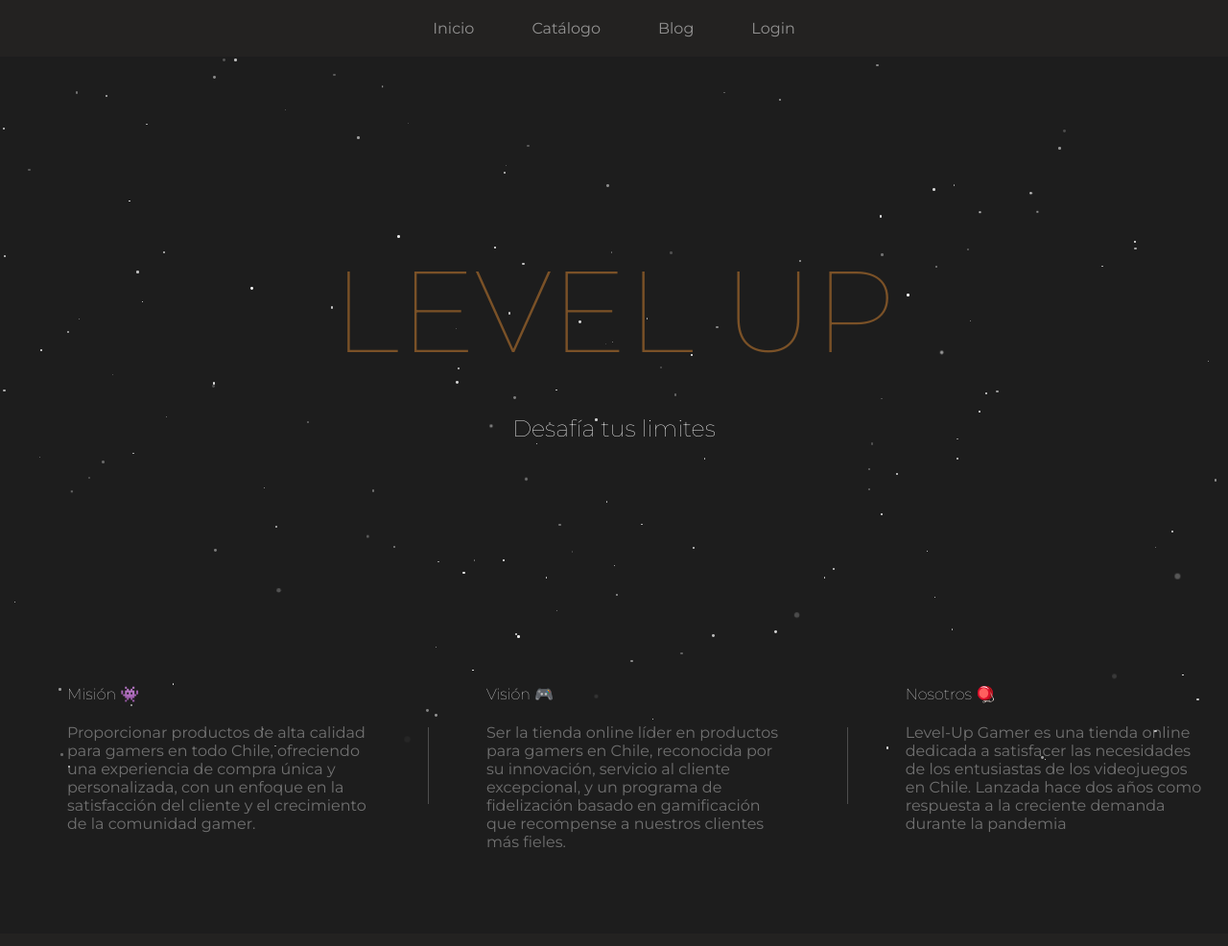
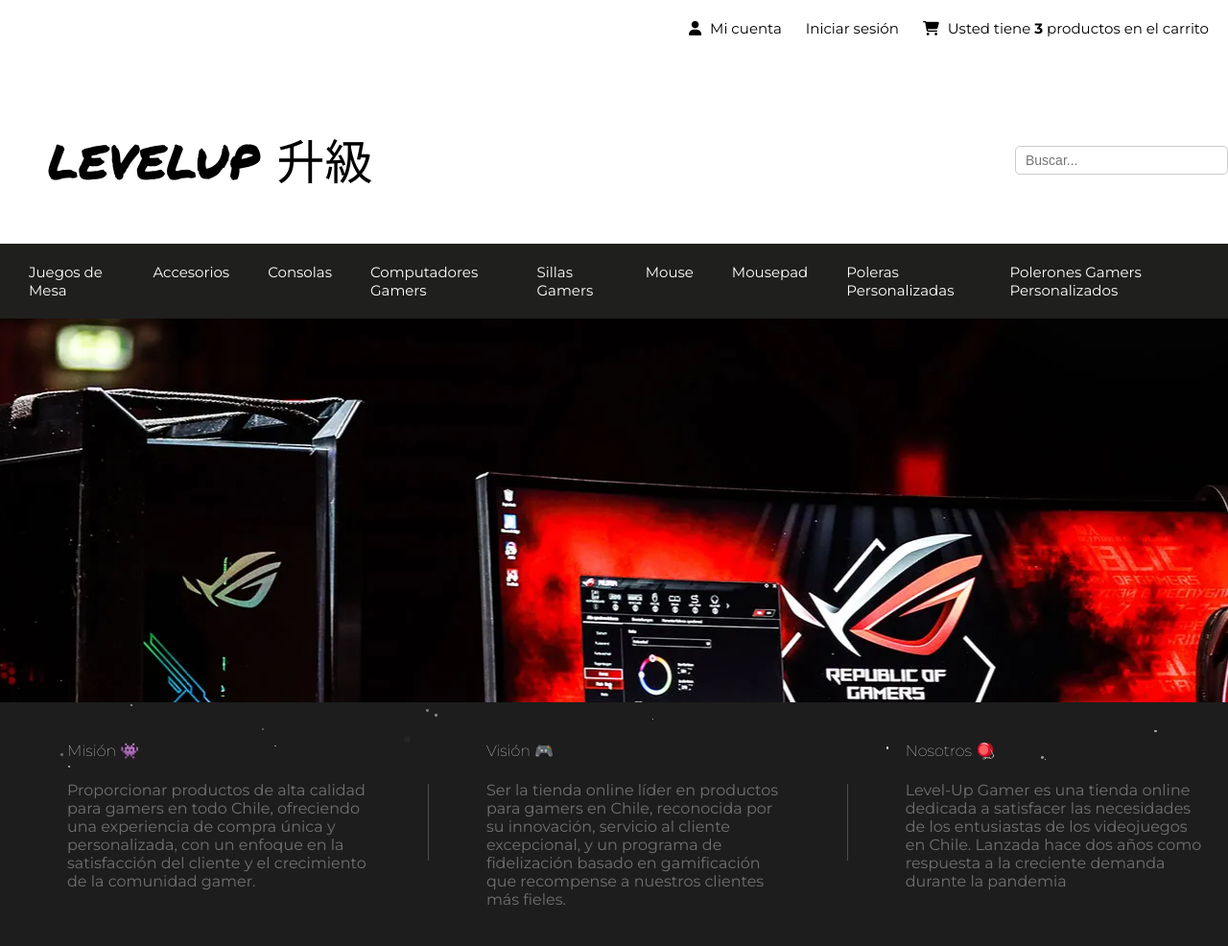
Before and after one commit to vichinho/LevelUP, a plain HTML site: page index.html in a window 1280 px wide. Shown: the top 986 px of the page at 96% size. Drawn offline with Linux system fonts and the light colour scheme; a web font is replaced by a local one.

Commit message:
cambios index

```diff
--- a/index.html
+++ b/index.html
@@ -5,15 +5,30 @@
     <meta name="viewport" content="width=device-width, initial-scale=1.0">
     <title>LEVEL UP</title>
     <link rel="stylesheet" href="static/styles.css">
+    <link rel="stylesheet" href="https://cdnjs.cloudflare.com/ajax/libs/font-awesome/6.5.0/css/all.min.css">
 
 </head>
 <body>
+    <div class="header-container">
+
+  <!-- Parte superior -->
+  <div class="barra-principal">
+    <a href="#"><i class="fas fa-user"></i> Mi cuenta</a>
+    <a href="#">Iniciar sesión</a>
+    <a href="#"><i class="fas fa-shopping-cart"></i> Usted tiene <strong>3</strong> productos en el carrito</a>
+  </div>
+
+  <!-- Parte inferior con nombre + buscador -->
+  <div class="nombre-buscador">
+    <div class="nombre">LEVELUP 升級</div>
+    <div class="buscador">
+      <input type="text" placeholder="Buscar...">
+    </div>
+  </div>
+
+</div>
     <nav>
       <ul>
-        <li><a class="nava" href="index.html">Inicio</a></li>
-        <li class="dropdown">
-          <a class="nava" href="catalogo.html">Catálogo</a>
-          <ul class="dropdown-content">
             <li><a href="#">Juegos de Mesa</a></li>
             <li><a href="#">Accesorios</a></li>
             <li><a href="#">Consolas</a></li>
@@ -25,16 +40,23 @@
             <li><a href="#">Polerones Gamers Personalizados</a></li>
           </ul>
         </li>
-        <li><a class="nava" href="blog.html">Blog</a></li>
-        <li><a class="nava" href="login.html">Login</a></li>
       </ul>
     </nav>
     <div id="star-background"></div>
     <div id="paw-animation"></div>
     <header>
-        <h1>LEVEL UP</h1>
-        <h2>Desafía tus limites </h2>
-    </header>
+  <div class="carrusel">
+    <div class="slides">
+      <img src="img/header.webp" alt="Imagen 1">
+      <img src="img/header2.png" alt="Imagen 2">
+      <img src="img/header3.jpg" alt="Imagen 3">
+    </div>
+
+    <!-- Botones de navegación -->
+    <button class="prev">&#10094;</button>
+    <button class="next">&#10095;</button>
+  </div>
+</header>
     <section id="informacion" class="informacion-mision-vision">
         <div class="mision">
             <h4>Misión 👾</h4>
--- a/static/script.js
+++ b/static/script.js
@@ -46,3 +46,29 @@
 }
 
 setInterval(createPawCircle, 200);
+
+let slideIndex = 0;
+  const slides = document.querySelector('.slides');
+  const totalSlides = slides.children.length;
+
+  function showSlide(index) {
+    if (index >= totalSlides) slideIndex = 0;
+    if (index < 0) slideIndex = totalSlides - 1;
+    slides.style.transform = `translateX(-${slideIndex * 100}%)`;
+  }
+
+  document.querySelector('.next').addEventListener('click', () => {
+    slideIndex++;
+    showSlide(slideIndex);
+  });
+
+  document.querySelector('.prev').addEventListener('click', () => {
+    slideIndex--;
+    showSlide(slideIndex);
+  });
+
+  // Auto-slide cada 5 segundos
+  setInterval(() => {
+    slideIndex++;
+    showSlide(slideIndex);
+  }, 5000);
--- a/static/styles.css
+++ b/static/styles.css
@@ -1,5 +1,5 @@
 @import url("https://fonts.googleapis.com/css2?family=Montserrat:ital,wght@0,100..900;1,100..900&display=swap");
-
+@import url('https://fonts.googleapis.com/css2?family=Asimovian&family=Permanent+Marker&display=swap');
 /*
 Fondo: #1D1D1D
 Titulos: #B88A4C
@@ -13,45 +13,147 @@
 }
 
 nav {
-  background-color: #232221;
+  background-color: #1f1f1e;
   display: flex;
   justify-content: center;
   font-family: "Montserrat", sans-serif;
   font-size: 100%;
+  padding: 10px;
+
+  position: sticky;
+  top: 0;
+  z-index: 1000;
 }
 
-ul {
-  list-style: none;
-  display: flex;
-  padding: 10px;
-  margin: 0; /* Para eliminar márgenes que puedan afectar */
+
+nav ul li a {
+  color: #ffffff; /* Usa el color del elemento padre (normalmente negro o definido por ti) */
+  text-decoration: none; /* Elimina el subrayado */
+  font-size: 15px;
 }
 
-li {
-  padding: 10px;
+nav ul li a:hover{
+  color: #000;
+  background-color: #fff;
 }
 
+.header-container {
+    margin: 0 auto;
+    box-sizing: border-box;
+    background-color: #ffffff;
+    color: #000;
+  }
+
+  /* Sección superior con cuenta y carrito */
+  .barra-principal {
+    display: flex;
+    justify-content: flex-end;
+    align-items: center;
+    gap: 25px;
+    font-size: 15px;
+    padding: 20px;
+    color: #000;
+  }
+
+  .barra-principal a {
+    text-decoration: none;
+    color: #000;
+  }
+
+  .barra-principal a:hover {
+    color: #007bff;
+  }
+
+  .barra-principal i {
+    margin-right: 5px;
+    color: #000;
+  }
+
+  /* Sección inferior con nombre y buscador */
+  .nombre-buscador {
+    display: flex;
+    justify-content: space-between;
+    align-items: center;
+    margin-top: 20px;
+    color: #000;
+  }
+
+  .nombre-buscador .nombre {
+    font-size: 50px;
+    font-weight: bold;
+    color: #000000;
+    font-family: "Permanent Marker", cursive;
+  font-weight: 400;
+  font-style: normal;
+  }
+
+  .buscador input[type="text"] {
+    width: 200px;
+    padding: 6px 10px;
+    font-size: 14px;
+    border: 1px solid #ccc;
+    border-radius: 5px;
+    outline: none;
+  }
 .nava {
   text-decoration: none; /* Quitar subrayado */
   color: inherit;
   color: #ffffff81; /* Para que el color sea el del contenedor, opcional */
 }
 header {
-  padding: 15%; /* Cambié de 20% a 20px para no exagerar el padding */
+  position: relative;
+  width: 100%;
+  max-height: 400px;
+  overflow: hidden;
+}
+
+.carrusel {
+  position: relative;
+  width: 100%;
+  height: 100%;
+}
+
+.slides {
   display: flex;
-  flex-direction: column; /* Apilar verticalmente */
-  align-items: center; /* Centrar horizontalmente */
+  width: 300%;
+  height: 100%;
+  transition: transform 0.5s ease-in-out;
 }
-header h2 {
-  color: #fff;
-  font-weight: lighter;
+
+.slides img {
+  width: 100%;
+  height: auto;
+  object-fit: cover;
 }
-h1 {
-  color: #cd803287;
-  font-family: "Montserrat", sans-serif;
-  margin: 0 0 15px 0;
-  font-size: 15vh; /* Margen inferior para separar del botón */
-  font-weight: lighter;
+
+button.prev,
+button.next {
+  position: absolute;
+  top: 50%;
+  transform: translateY(-50%);
+  background-color: rgba(0, 0, 0, 0.5);
+  color: white;
+  border: none;
+  font-size: 30px;
+  padding: 10px;
+  cursor: pointer;
+  z-index: 10;
+}
+
+button.prev {
+  left: 10px;
+}
+
+button.next {
+  right: 10px;
+}
+
+button:hover {
+  background-color: rgba(0, 0, 0, 0.8);
+}
+
+.nombre{
+  padding: 50px;
 }
 
 .botonhd {
```
Also changed, not shown: img/header.webp (added), img/header2.png (added), img/header3.jpg (added).
